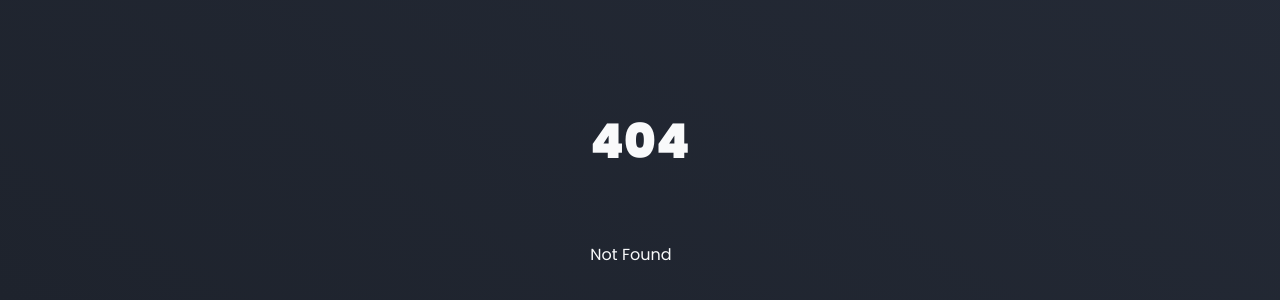
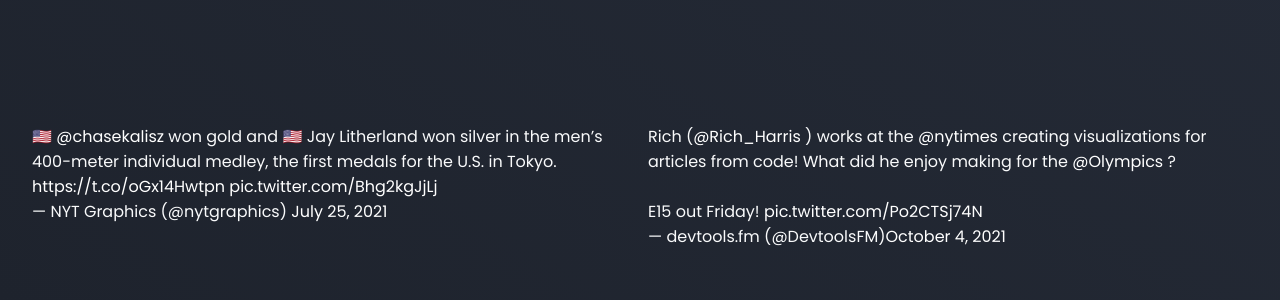
Before and after one commit to mattcroat/svelte-animations, a SvelteKit app: page /graphics in a window 1280 px wide. Before the commit this address had no page. Shown: the part 214-514 px from the top of the page. Built offline with nearby package versions, Linux system fonts and the light colour scheme.

Commit message:
feat: Add tweets

```diff
--- a/src/lib/navigator.svelte
+++ b/src/lib/navigator.svelte
@@ -3,6 +3,7 @@
 
 	const pages = [
 		'/',
+		'/graphics',
 		'/transitions/component',
 		'/transitions/stagger',
 		'/transitions/examples',
--- a/src/routes/+layout.svelte
+++ b/src/routes/+layout.svelte
@@ -10,10 +10,6 @@
 
 <svelte:head>
 	<title>Svelte Animations</title>
-	<script
-		async
-		src="https://platform.twitter.com/widgets.js"
-		charset="utf-8"></script>
 </svelte:head>
 
 <Navigator />
--- /dev/null
+++ b/src/routes/graphics/+page.svelte
@@ -0,0 +1,77 @@
+<svelte:head>
+	<script
+		async
+		src="https://platform.twitter.com/widgets.js"
+		charset="utf-8"></script>
+</svelte:head>
+
+<div class="tweets">
+	<div class="tweet">
+		<blockquote class="twitter-tweet">
+			<p lang="en" dir="ltr">
+				🇺🇸
+				<a
+					href="https://twitter.com/chasekalisz?ref_src=twsrc%5Etfw"
+				>
+					@chasekalisz
+				</a>
+				won gold and 🇺🇸 Jay Litherland won silver in the men’s
+				400-meter individual medley, the first medals for the
+				U.S. in Tokyo.
+				<a href="https://t.co/oGx14Hwtpn">
+					https://t.co/oGx14Hwtpn
+				</a>
+				<a href="https://t.co/Bhg2kgJjLj">
+					pic.twitter.com/Bhg2kgJjLj
+				</a>
+			</p>
+			&mdash; NYT Graphics (@nytgraphics)
+			<a
+				href="https://twitter.com/nytgraphics/status/1419112809955201027?ref_src=twsrc%5Etfw"
+			>
+				July 25, 2021
+			</a>
+		</blockquote>
+	</div>
+
+	<div class="tweet">
+		<blockquote class="twitter-tweet">
+			<p lang="en" dir="ltr">
+				Rich (<a
+					href="https://twitter.com/Rich_Harris?ref_src=twsrc%5Etfw"
+				>
+					@Rich_Harris
+				</a>) works at the
+				<a
+					href="https://twitter.com/nytimes?ref_src=twsrc%5Etfw"
+				>
+					@nytimes
+				</a>
+				creating visualizations for articles from code! What
+				did he enjoy making for the
+				<a
+					href="https://twitter.com/Olympics?ref_src=twsrc%5Etfw"
+				>
+					@Olympics
+				</a>?<br /><br />E15 out Friday!
+				<a href="https://t.co/Po2CTSj74N">
+					pic.twitter.com/Po2CTSj74N
+				</a>
+			</p>
+			&mdash; devtools.fm (@DevtoolsFM)<a
+				href="https://twitter.com/DevtoolsFM/status/1445132813745930253?ref_src=twsrc%5Etfw"
+			>
+				October 4, 2021
+			</a>
+		</blockquote>
+	</div>
+</div>
+
+<style>
+	.tweets {
+		display: grid;
+		grid-template-columns: repeat(2, 1fr);
+		gap: 1rem;
+		padding: 2rem;
+	}
+</style>
```
Also changed, not shown: src/routes/twitter/+page.svelte (deleted, +0 -13 lines).
